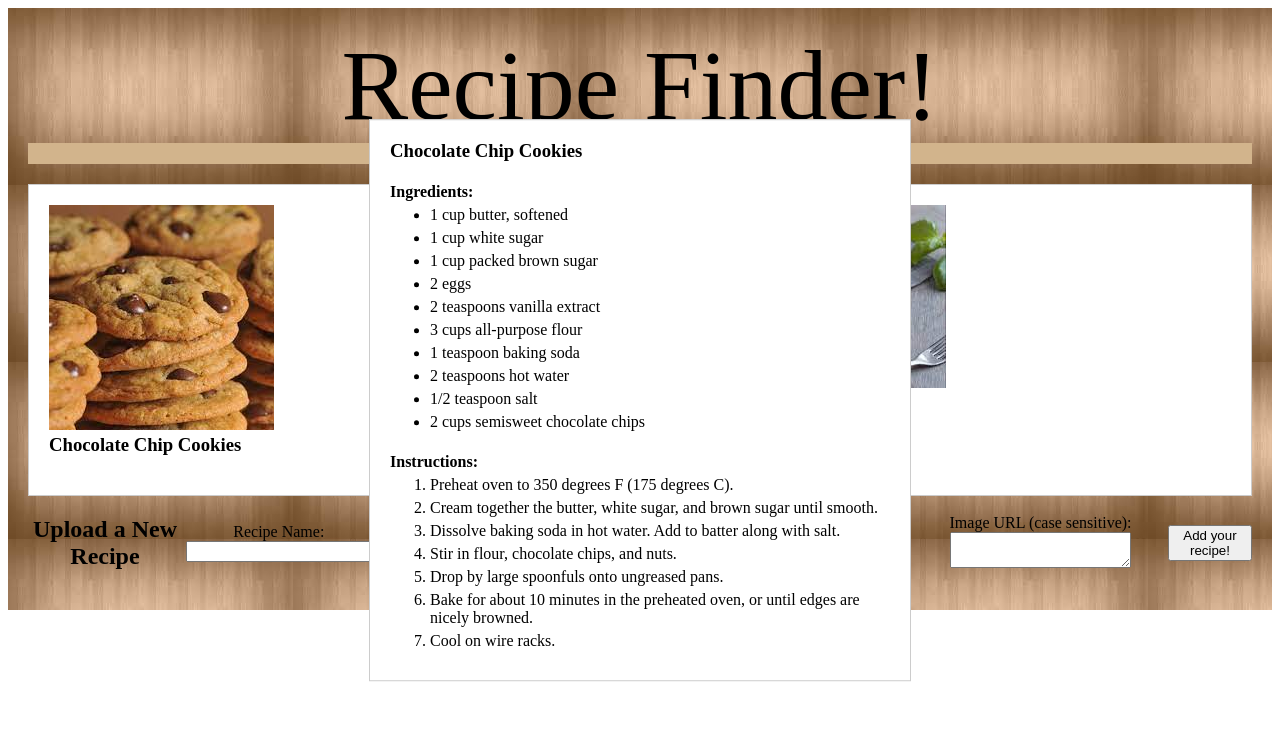
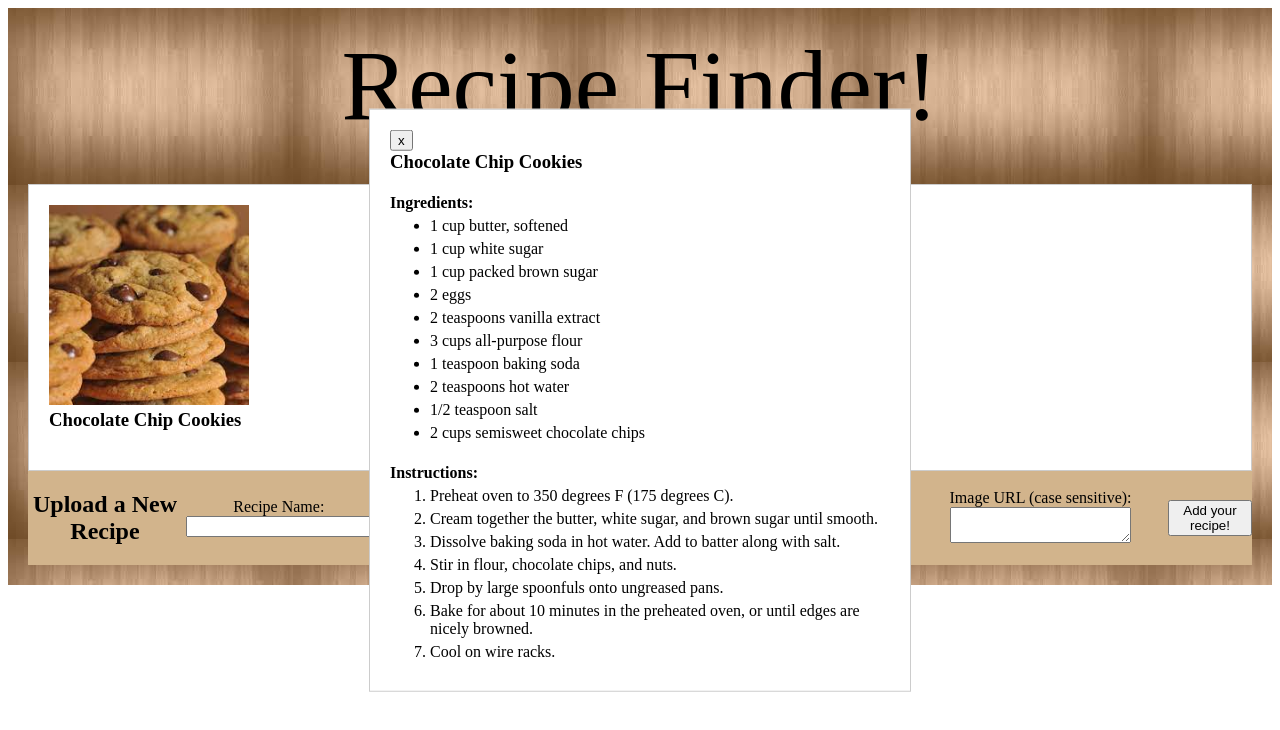
Before and after one commit to Hackerdude374/ReacipeJS, a React (Vite) app in the folder react-recipe-finder/: page / in a window 1280 px wide. Both pictures are taken after a click on the element "Chocolate Chip Cookies". Shown: the top 730 px of the page. Built offline with nearby package versions, Linux system fonts and the light colour scheme.

Commit message:
few changes to css.

```diff
--- a/react-recipe-finder/src/App.css
+++ b/react-recipe-finder/src/App.css
@@ -6,7 +6,7 @@
 
 .search-bar {
   margin-bottom: 20px;
-  background-color:tan;
+
 
 }
 
@@ -69,6 +69,12 @@
 .recipe-form{
   align-items:center;
   display:flex;
+  background-color:tan;
+}
+
+.recipe-image{
+  height:200px;
+  width:200px;
 }
 
 header{
--- a/react-recipe-finder/src/components/RecipeItem.jsx
+++ b/react-recipe-finder/src/components/RecipeItem.jsx
@@ -6,7 +6,12 @@ function RecipeItem({ recipe }) {
   const togglePopup = () => {
     setIsPopupOpen(!isPopupOpen);
   };
-//implemented a popup so when a recipe is clicked on it will  open up ingredients and instructions
+// x button for popup
+  const closePopup = () => {
+    setIsPopupOpen(false);
+  };
+
+//implemented a popup so when a recipe is clicked on it will  open up ingredients and instructions, videos
   return (
     <div className="recipe-item" onClick={togglePopup}>
       <img src={recipe.image} alt={recipe.name} className="recipe-image" />
@@ -14,6 +19,7 @@ function RecipeItem({ recipe }) {
       {/*this is pop up, when recipe cicked on display name and ingredients and instructions*/}
       {isPopupOpen && (
         <div className="popup">
+           <button className="close-button" onClick={closePopup}>x</button> {/*x button*/}
           <h3>{recipe.name}</h3>
           <h4>Ingredients:</h4>
           <ul>
```
